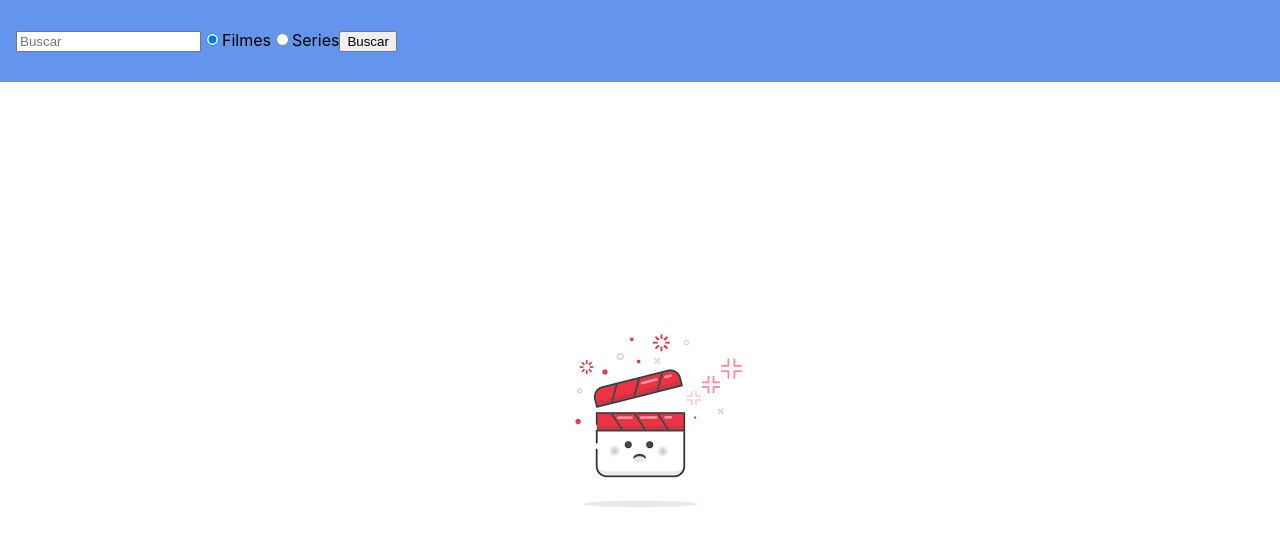
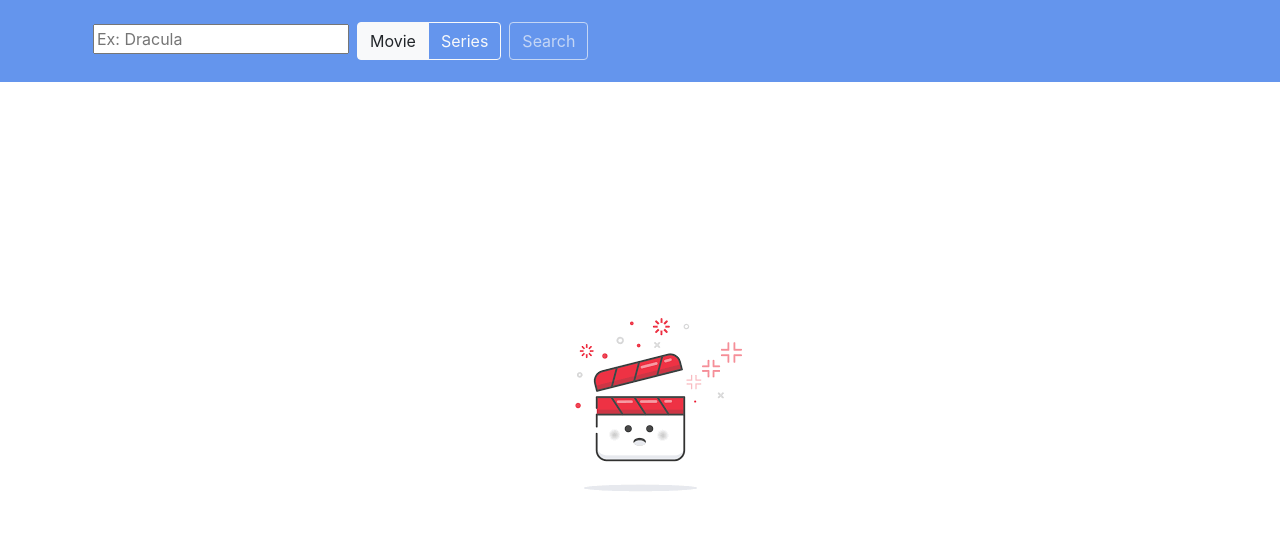
Before and after one commit to ClaudioFerreira/lupa-movie, a React (Create React App) app: page / in a window 1280 px wide. Shown: the top 546 px of the page. Built offline with nearby package versions, Linux system fonts and the light colour scheme.

Commit message:
add datail modal adjust search bar and cards

```diff
--- a/src/modules/main/index.tsx
+++ b/src/modules/main/index.tsx
@@ -1,15 +1,31 @@
 import React, { useState } from 'react'
 import './style.css'
+import 'bootstrap/dist/css/bootstrap.min.css'
 import EmptyImage from '../../shared/assets/img/empty-list.png'
 
 import { Movie } from '../../shared/models/movie.model'
 import api from '../../shared/services/api'
+
+import Modal from 'react-bootstrap/Modal'
+import Button from 'react-bootstrap/Button'
+import ButtonGroup from 'react-bootstrap/ButtonGroup'
+import ToggleButton from 'react-bootstrap/ToggleButton'
+import Container from 'react-bootstrap/Container'
 
 export default function Main() {
 
     const [title, setTitle] = useState('')
     const [filme, setFilme] = useState(true)
     const [itens, setItens] = useState<Movie[]>([])
+    const [modalDetail, setModalDetail] = useState<Movie>()
+
+    const [show, setShow] = useState(false)
+    const handleClose = () => setShow(false)
+
+    function handleShow(indexOfItem: number) {
+        setModalDetail(itens[indexOfItem])
+        setShow(true)
+    }
 
     function handleSelect() {
         setFilme(!filme)
@@ -18,6 +34,7 @@ export default function Main() {
     async function handleSubmit(event: React.FormEvent<HTMLFormElement>) {
         event.preventDefault()
 
+        if (title !== '')
             await api.get(``, {
                 params: {
                     type: filme ? 'movie' : 'series',
@@ -35,47 +52,63 @@ export default function Main() {
     return (
         <>
             <div className="seach-bar">
-                <div className="container">
+                <Container>
                     <form onSubmit={e => handleSubmit(e)}>
                         <input
                             type="text"
-                            placeholder="Buscar"
+                            placeholder="Ex: Dracula"
                             value={title}
                             onChange={e => setTitle(e.target.value)}
                         />
-                        <input
+
+                        <ButtonGroup toggle>
+                            <ToggleButton
                                 type="radio"
-                            name="type"
-                            id="filme"
+                                variant="outline-light"
+                                name="Movie"
+                                value="Movie"
                                 checked={filme}
                                 onChange={handleSelect}
-                        />
-                        <label htmlFor="filme">Filmes</label>
-                        <input
+                            >
+                                Movie
+                            </ToggleButton>
+                            <ToggleButton
                                 type="radio"
-                            name="type"
-                            id="serie"
+                                variant="outline-light"
+                                name="Movie"
+                                value="Movie"
                                 checked={!filme}
                                 onChange={handleSelect}
-                        />
-                        <label htmlFor="serie">Series</label>
-                        <button type="submit">
-                            Buscar
-                    </button>
+                            >
+                                Series
+                            </ToggleButton>
+                        </ButtonGroup>
+
+                        <Button
+                            type="submit"
+                            variant="outline-light"
+                            className={title === '' ? 'disabled' : ''}
+                        >
+                            Search
+                            </Button>
                     </form>
-                </div>
+                </Container>
             </div>
 
-            <div className="container">
+            <Container>
                 {itens.length > 0 ? (
                     <div className="list-items">
-                        {itens.map(item => (
-                            <div className="card">
+                        {itens.map((item, index) => (
+                            <div className="card" key={item.imdbID}>
+                                <div className="col">
                                     <img src={item.Poster} alt={`${item.Title} - Poster`} />
-                                <h2> {item.Title} </h2>
-                                <h3>Ano: {item.Year} | Diretor: {item.Director}</h3>
+                                </div>
+                                <div className="col">
+                                    <h4> {item.Title} </h4>
+                                    <h5>Ano: {item.Year} | Diretor: {item.Director}</h5>
                                     <p>Genero: {item.Genre}</p>
-                                <a href="http://">detalhes</a>
+                                    <a onClick={_ => handleShow(index)} >Detalhes</a>
+                                </div>
                             </div>
                         ))}
                     </div>
@@ -84,7 +117,32 @@ export default function Main() {
                             <img src={EmptyImage} alt="empty list" />
                         </div>
                     )}
+            </Container>
+
+            <Modal
+                show={show}
+                onHide={handleClose}
+                size="lg"
+                centered
+            >
+                <Modal.Header closeButton>
+                    <Modal.Title> {modalDetail?.Title} | {modalDetail?.Year}</Modal.Title>
+                </Modal.Header>
+                <Modal.Body>
+                    <div className="row">
+                        <div className="col">
+                            <img src={modalDetail?.Poster} alt={`poster - ${modalDetail?.Title}`} />
                         </div>
+                        <div className="col">
+                            <p>Director: {modalDetail?.Director}</p>
+                            <p>Genre: {modalDetail?.Genre}</p>
+                            <p>Plot: {modalDetail?.Plot}</p>
+                            <p>Actors: {modalDetail?.Actors}</p>
+                        </div>
+                    </div>
+                </Modal.Body>
+            </Modal>
+
         </>
     )
 }
--- a/src/modules/main/style.css
+++ b/src/modules/main/style.css
@@ -4,11 +4,16 @@
 
     display: flex;
     align-items: center;
-    /* justify-content: space-between; */
+    justify-content: space-between;
+    color: #f5f5f5;
 }
 
-.container {
-    margin: 16px 16px 16px 16px;
+.seach-bar>.container>form>input {
+    margin: 8px;
+}
+
+.seach-bar>.container>form>button {
+    margin: 8px;
 }
 
 .list-items {
@@ -30,7 +35,7 @@
 }
 
 .card>img {
-    max-height: 200px;
+    max-height: 240px;
 }
 
 .empty-list {
```
Also changed, not shown: src/shared/models/movie.model.tsx (+0 -8 lines). Lines whose indentation alone changed are shown as unchanged.
